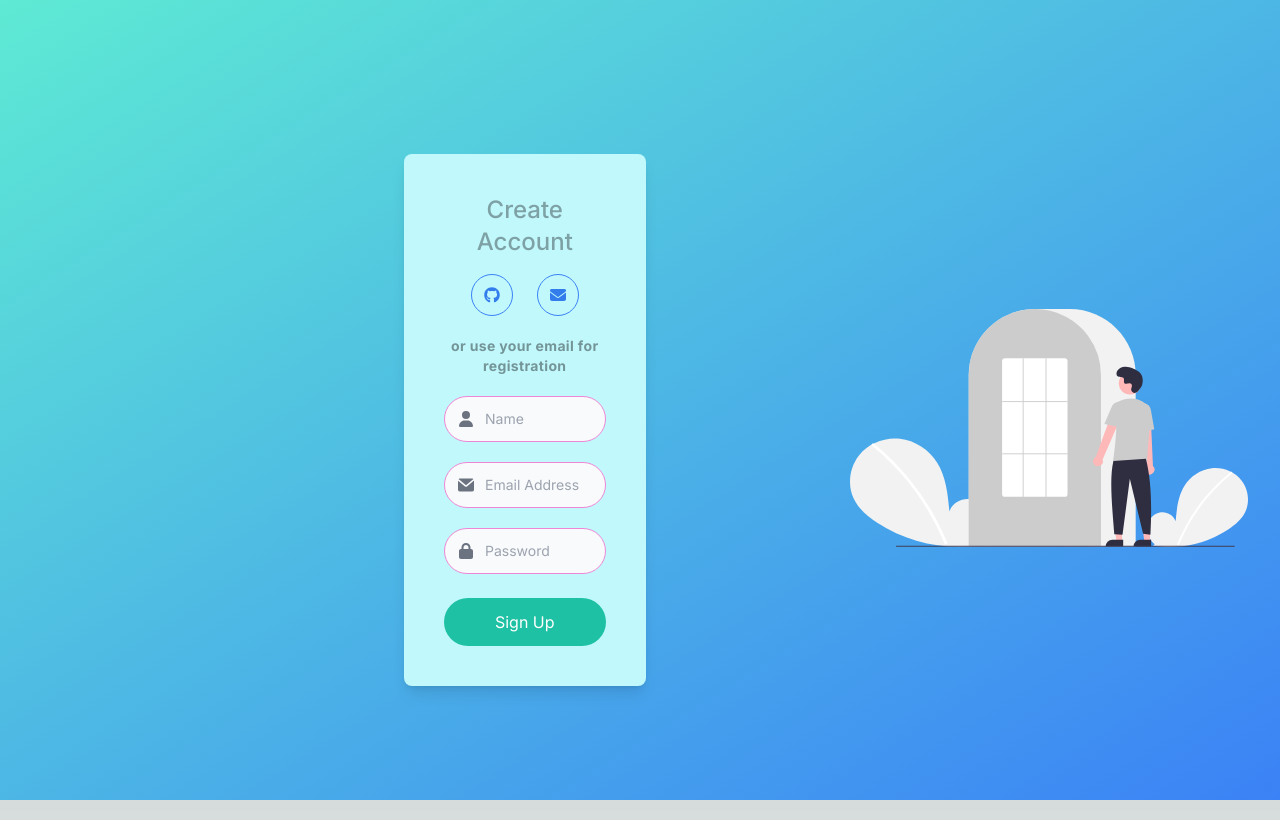
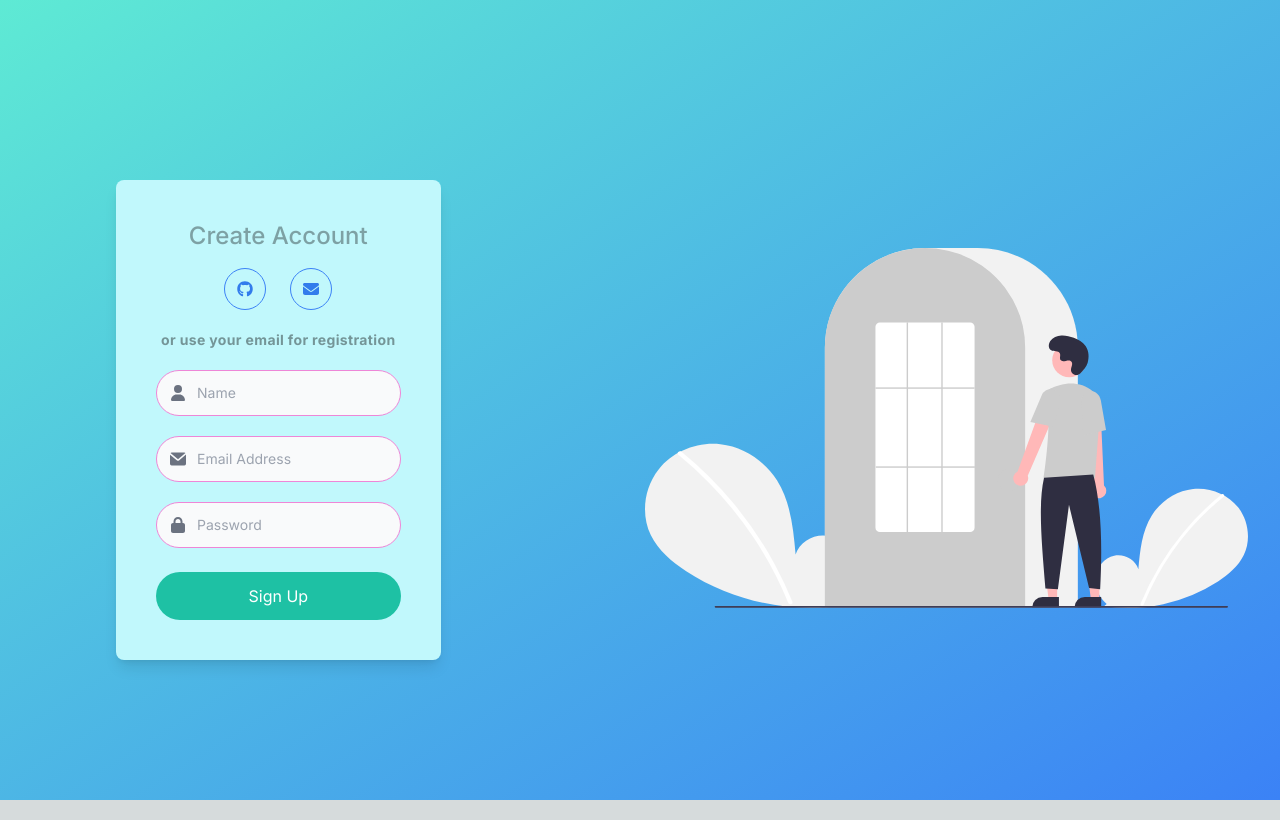
Before and after one commit to SpringArts/HospitalManagement-fe, a Next.js app: page /auth/register in a window 1280 px wide. Built offline with nearby package versions, Linux system fonts and the light colour scheme; no server answers.

Commit message:
make some style change

```diff
--- a/src/app/auth/register/page.jsx
+++ b/src/app/auth/register/page.jsx
@@ -34,14 +34,14 @@ export default function Page() {
     };
 
     return (
-        <div>
+        <div className="overflow-hidden">
             <form
                 method="POST"
                 onSubmit={handleRegister}
                 className="min-h-screen flex items-center justify-center bg-gray-100"
             >
                 <div className="min-w-full h-screen relative bg-gradient-to-br from-teal-300 to-blue-500 p-5">
-                    <div className="flex h-screen flex-col sm:flex-row items-center justify-center sm:pl-6 md:pl-24 lg:pl-96">
+                    <div className="flex h-screen flex-col sm:flex-row items-center justify-center sm:pl-6 md:pl-24">
                         <div className="w-full sm:w-96 rounded-lg shadow-lg p-6 sm:p-10 bg-[#C1F8FC]">
                             <h1 className="font-medium text-2xl text-opacity-35 text-[#000000] text-center">
                                 Create Account
@@ -148,9 +148,9 @@ export default function Page() {
                                 Sign Up
                             </button>
                         </div>
-                        <div className="flex items-center p-3 mt-4 sm:ml-4 sm:ml-12 md:ml-48">
+                        <div className="flex items-center p-3 mt-4 md:ml-48">
                             <Image
-                                className="relative dark:drop-shadow-[0_0_0.3rem_#ffffff70] dark:invert"
+                                className="relative "
                                 src="/login.svg"
                                 alt="Register Logo"
                                 width={750}
```
